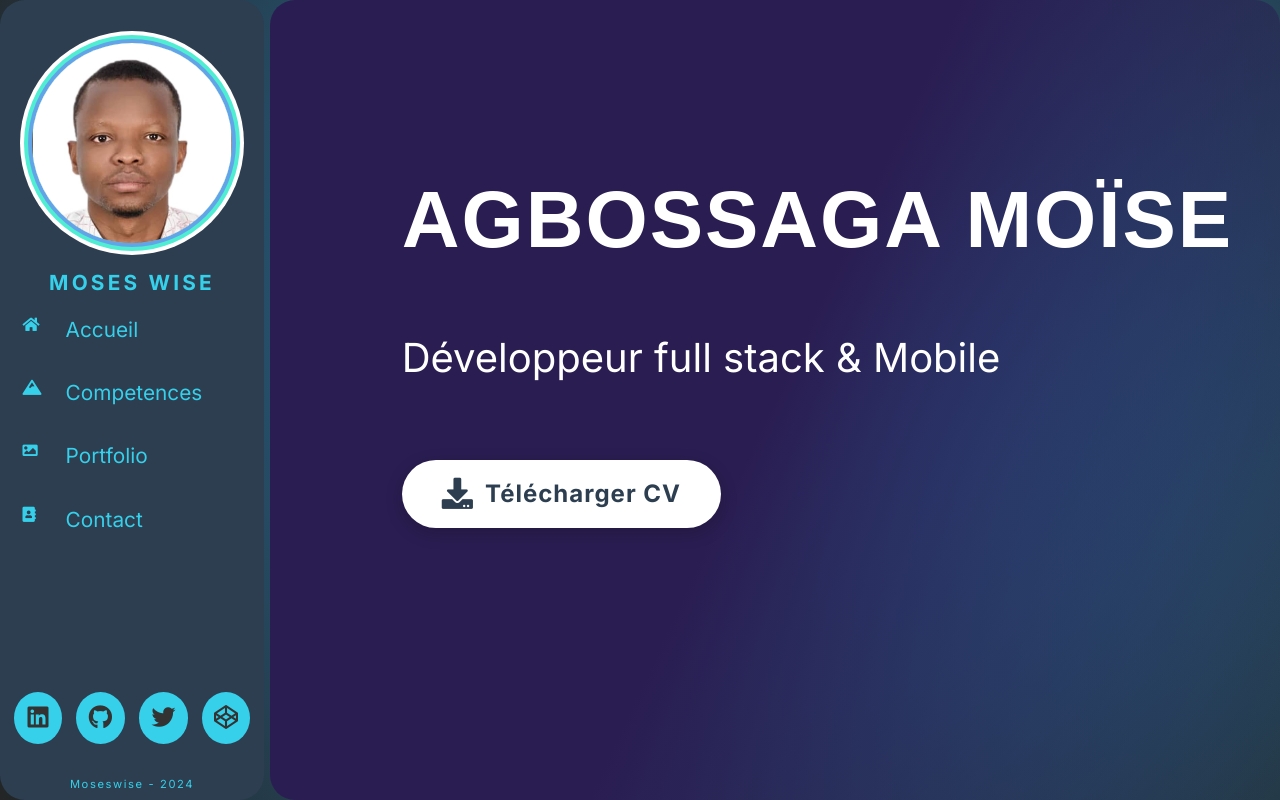
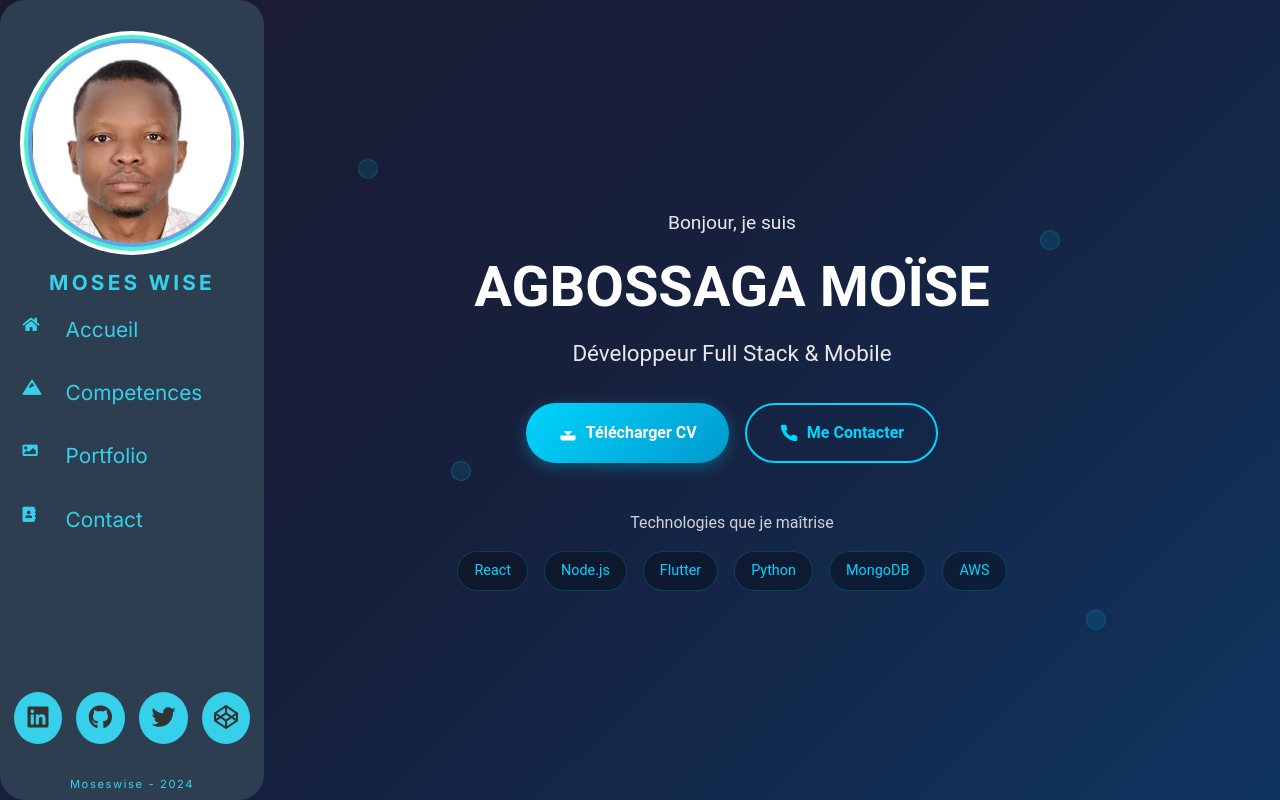
Before and after one commit to githubmoseswise/react-cv, a React (Create React App) app: page / in a window 1280 px wide. Built offline with nearby package versions, Linux system fonts and the light colour scheme.

Commit message:
correction ajouter

```diff
--- a/src/pages/Home.js
+++ b/src/pages/Home.js
@@ -3,19 +3,49 @@ import Navigation from '../components/Navigation';
 
 const Home = () => {
     return (
-        <div className="home super-home-bg">
+        <div className="container">
             <Navigation />
-            <div className="homeContent">
-                <div className="content animated-fadein">
-                    <h1 className="main-title">AGBOSSAGA Moïse</h1>
-                    <h2 className="subtitle">Développeur full stack & Mobile</h2>
-                    <div className="pdf">
-                        <a className="cv-btn" href="https://drive.google.com/file/d/1Fw-S_aai0vtqPsj2kG9eW94dEpsYfQkh/view?usp=sharing" target="_blank" rel="noopener noreferrer">
-                            <i className="fas fa-download"></i> Télécharger CV
+            <main className="main-content">
+                <div className="floating-elements">
+                    <div className="floating-element"></div>
+                    <div className="floating-element"></div>
+                    <div className="floating-element"></div>
+                    <div className="floating-element"></div>
+                    <div className="floating-element"></div>
+                </div>
+                <div className="hero-content">
+                    <p className="greeting">Bonjour, je suis</p>
+                    <h1 className="main-title">AGBOSSAGA MOÏSE</h1>
+                    <p className="subtitle">Développeur Full Stack & Mobile</p>
+                    <div className="cta-buttons">
+                        <a href="https://drive.google.com/file/d/1Fw-S_aai0vtqPsj2kG9eW94dEpsYfQkh/view?usp=sharing" className="btn btn-primary" target="_blank" rel="noopener noreferrer">
+                            <svg width="20" height="20" viewBox="0 0 24 24" fill="currentColor">
+                                <path d="M21 15v4a2 2 0 0 1-2 2H5a2 2 0 0 1-2-2v-4"></path>
+                                <polyline points="7,10 12,15 17,10"></polyline>
+                                <line x1="12" y1="15" x2="12" y2="3"></line>
+                            </svg>
+                            Télécharger CV
+                        </a>
+                        <a href="#contact" className="btn btn-secondary">
+                            <svg width="20" height="20" viewBox="0 0 24 24" fill="currentColor">
+                                <path d="M22 16.92v3a2 2 0 0 1-2.18 2 19.79 19.79 0 0 1-8.63-3.07 19.5 19.5 0 0 1-6-6 19.79 19.79 0 0 1-3.07-8.67A2 2 0 0 1 4.11 2h3a2 2 0 0 1 2 1.72 12.84 12.84 0 0 0 .7 2.81 2 2 0 0 1-.45 2.11L8.09 9.91a16 16 0 0 0 6 6l1.27-1.27a2 2 0 0 1 2.11-.45 12.84 12.84 0 0 0 2.81.7A2 2 0 0 1 22 16.92z"></path>
+                            </svg>
+                            Me Contacter
                         </a>
                     </div>
+                    <div className="tech-stack">
+                        <p className="tech-title">Technologies que je maîtrise</p>
+                        <div className="tech-items">
+                            <span className="tech-item">React</span>
+                            <span className="tech-item">Node.js</span>
+                            <span className="tech-item">Flutter</span>
+                            <span className="tech-item">Python</span>
+                            <span className="tech-item">MongoDB</span>
+                            <span className="tech-item">AWS</span>
+                        </div>
+                    </div>
                 </div>
-            </div>
+            </main>
         </div>
     );
 };
--- a/src/styles/pages/_home.scss
+++ b/src/styles/pages/_home.scss
@@ -1,160 +1,201 @@
-body, .super-home-bg, .sidebar {
-  background: #2c3e50 !important;
+// RESET
+* {
+  margin: 0;
+  padding: 0;
+  box-sizing: border-box;
 }
 
-.homeContent .content, .homeContent .content h1, .homeContent .content h2 {
-  background: none !important;
-  color: #fff !important;
-  text-shadow: none !important;
-}
-
-.cv-btn {
-  background: #fff !important;
-  color: #2c3e50 !important;
-  border: none;
-  box-shadow: none;
-  font-weight: 700;
-  letter-spacing: 1px;
-  transition: background 0.2s, color 0.2s, transform 0.2s;
-}
-.cv-btn:hover {
-  background: #e0e0e0 !important;
-  color: #2c3e50 !important;
-  transform: translateY(-2px) scale(1.04);
-}
-
-.home {
-  &.super-home-bg {
-    background: radial-gradient(circle at 60% 40%, #2980b9 0%, #232526 100%) !important;
+body {
+  font-family: 'Segoe UI', Tahoma, Geneva, Verdana, sans-serif;
+  background: linear-gradient(135deg, #1a1a2e 0%, #16213e 50%, #0f3460 100%);
   min-height: 100vh;
-    width: 100vw;
   overflow-x: hidden;
 }
 
-  .homeContent {
-    background: linear-gradient(115deg, $color-1 50%, transparent 100%);
-    min-height: $minHeight;
-    width: 100%;
-    min-height: 500px;
-    border-radius: $borderRadius;
-    position: relative;
-    overflow: hidden;
-
-    &:after {
-      content: '';
-      position: absolute;
-      height: 100%;
-      width: inherit;
-      background: url('../../media/profile.jpg') no-repeat center/cover;
-      z-index: -1;
-      filter: brightness(30%) blur(2px);
-      opacity: 0.7;
-      transition: filter 0.5s;
+.container {
+  display: flex;
+  min-height: 100vh;
 }
 
-    .content {
-      position: absolute;
-      top: 20%;
-      left: 13%;
-      font-family: $font-1;
+.main-content {
+  flex: 1;
+  padding: 4rem;
   display: flex;
   flex-direction: column;
-      align-items: flex-start;
-      gap: 1.5rem;
-      animation: fadeInUp 1.2s cubic-bezier(0.23, 1, 0.32, 1);
+  justify-content: center;
+  align-items: center;
+  text-align: center;
+  position: relative;
+}
 
-      h1, .main-title {
-        font-size: 5rem;
-        font-family: $font-3;
-        color: $color-5;
-        text-transform: uppercase;
-        text-shadow: 3px 6px 2px $black;
-        letter-spacing: 2px;
+.hero-content {
+  max-width: 600px;
+  z-index: 2;
 }
-      h2, .subtitle {
-        font-size: 2.5rem;
-        padding: 1.5rem 0 3rem;
-        color: $color-3;
-        text-shadow: 1px 4px 1px $black;
+
+.greeting {
+  color: rgba(255, 255, 255, 0.9);
+  font-size: 1.2rem;
+  margin-bottom: 1rem;
+  animation: slideInDown 0.8s ease-out;
+}
+
+.main-title {
+  font-size: 3.5rem;
+  font-weight: 700;
+  color: white;
+  margin-bottom: 1rem;
+  line-height: 1.2;
+  animation: slideInUp 0.8s ease-out 0.2s both;
+}
+
+.subtitle {
+  font-size: 1.4rem;
+  color: rgba(255, 255, 255, 0.9);
+  margin-bottom: 2rem;
   font-weight: 400;
+  animation: slideInUp 0.8s ease-out 0.4s both;
 }
-      .pdf {
-        .cv-btn {
-          font-size: 1.5rem;
-          background: linear-gradient(90deg, $color-3 60%, $color-4 100%);
-          color: #fff;
-          padding: 1rem 2.5rem;
-          border-radius: $borderRadius * 1.5;
-          box-shadow: 0 5px 16px rgba(15, 15, 15, 0.25);
-          transition: 0.2s ease, transform 0.2s;
+
+.cta-buttons {
+  display: flex;
+  gap: 1rem;
+  justify-content: center;
+  flex-wrap: wrap;
+  animation: slideInUp 0.8s ease-out 0.6s both;
+}
+
+.btn {
+  padding: 1rem 2rem;
+  border: none;
+  border-radius: 50px;
+  text-decoration: none;
   font-weight: 600;
+  transition: all 0.3s ease;
+  cursor: pointer;
   display: inline-flex;
   align-items: center;
-          gap: 0.7rem;
-          border: none;
-          outline: none;
-          text-decoration: none;
-          cursor: pointer;
-          letter-spacing: 1px;
+  gap: 0.5rem;
   position: relative;
   overflow: hidden;
 }
-        .cv-btn:hover {
-          background: linear-gradient(90deg, $color-4 60%, $color-3 100%);
-          transform: translateY(-2px) scale(1.04);
-          box-shadow: 0 8px 24px rgba(0,0,0,0.18);
+
+.btn-primary {
+  background: linear-gradient(135deg, #00d4ff 0%, #0099cc 100%);
+  color: white;
+  border: none;
+  box-shadow: 0 4px 15px rgba(0, 212, 255, 0.3);
 }
-        .cv-btn i {
-          font-size: 1.3em;
+
+.btn-primary:hover {
+  background: linear-gradient(135deg, #00e5ff 0%, #00b3e6 100%);
+  transform: translateY(-3px);
+  box-shadow: 0 8px 25px rgba(0, 212, 255, 0.4);
+}
+
+.btn-secondary {
+  background: transparent;
+  color: #00d4ff;
+  border: 2px solid #00d4ff;
+}
+
+.btn-secondary:hover {
+  background: rgba(0, 212, 255, 0.1);
+  transform: translateY(-2px);
+  box-shadow: 0 5px 15px rgba(0, 212, 255, 0.2);
+}
+
+.floating-elements {
+  position: absolute;
+  top: 0;
+  left: 0;
+  width: 100%;
+  height: 100%;
+  pointer-events: none;
+  overflow: hidden;
+}
+
+.floating-element {
+  position: absolute;
+  width: 20px;
+  height: 20px;
+  background: rgba(0, 212, 255, 0.1);
+  border-radius: 50%;
+  animation: float 6s ease-in-out infinite;
+  border: 1px solid rgba(0, 212, 255, 0.2);
+}
+
+.floating-element:nth-child(1) { top: 20%; left: 10%; animation-delay: 0s; }
+.floating-element:nth-child(2) { top: 60%; left: 20%; animation-delay: 2s; }
+.floating-element:nth-child(3) { top: 30%; right: 15%; animation-delay: 4s; }
+.floating-element:nth-child(4) { bottom: 20%; right: 10%; animation-delay: 1s; }
+.floating-element:nth-child(5) { bottom: 40%; left: 30%; animation-delay: 3s; }
+
+@keyframes float {
+  0%, 100% { transform: translateY(0px); }
+  50% { transform: translateY(-20px); }
+}
+
+@keyframes slideInDown {
+  from { opacity: 0; transform: translateY(-30px); }
+  to { opacity: 1; transform: translateY(0); }
+}
+
+@keyframes slideInUp {
+  from { opacity: 0; transform: translateY(30px); }
+  to { opacity: 1; transform: translateY(0); }
+}
+
+.tech-stack {
+  margin-top: 3rem;
+  animation: slideInUp 0.8s ease-out 0.8s both;
+}
+
+.tech-title {
+  color: rgba(255, 255, 255, 0.8);
+  font-size: 1rem;
+  margin-bottom: 1rem;
+}
+
+.tech-items {
+  display: flex;
+  flex-wrap: wrap;
+  gap: 1rem;
+  justify-content: center;
+}
+
+.tech-item {
+  background: rgba(0, 0, 0, 0.3);
+  padding: 0.5rem 1rem;
+  border-radius: 20px;
+  color: #00d4ff;
+  font-size: 0.9rem;
+  transition: all 0.3s ease;
+  border: 1px solid rgba(0, 212, 255, 0.2);
+}
+
+.tech-item:hover {
+  background: rgba(0, 212, 255, 0.1);
+  transform: translateY(-2px);
+  box-shadow: 0 5px 15px rgba(0, 212, 255, 0.2);
+}
+
+@media (max-width: 768px) {
+  .container {
+    flex-direction: column;
+  }
+  .sidebar {
+    width: 100%;
+    padding: 1rem 0;
+  }
+  .main-content {
+    padding: 2rem;
+  }
+  .main-title {
+    font-size: 2.5rem;
+  }
+  .cta-buttons {
+    flex-direction: column;
+    align-items: center;
   }
 }
-    }
-  }
-}
-
-.animated-fadein {
-  animation: fadeInUp 1.2s cubic-bezier(0.23, 1, 0.32, 1);
-}
-
-@keyframes fadeInUp {
-  0% {
-    opacity: 0;
-    transform: translateY(40px);
-  }
-  100% {
-    opacity: 1;
-    transform: translateY(0);
-  }
-}
-
-@media screen and (max-width: 850px){
-  .homeContent {
-    margin: 0 !important;
-    .content {
-      left: 5% !important;
-      top: 15% !important;
-    }
-  }
-}
-@media screen and (max-width:580px){
-  .homeContent {
-    &:after {
-      background: url('../../media/profile.jpg') no-repeat 60% 50%/cover !important;
-    }
-    h1, .main-title {
-      font-size: 2.2rem !important;
-    }
-    h2, .subtitle {
-      font-size: 1.1rem !important;
-    }
-    .content {
-      left: 2% !important;
-      top: 10% !important;
-      padding-right: 1rem;
-    }
-    .cv-btn {
-      font-size: 1rem !important;
-      padding: 0.7rem 1.2rem !important;
-    }
-  }
-}
```
Lines whose indentation alone changed are shown as unchanged.
